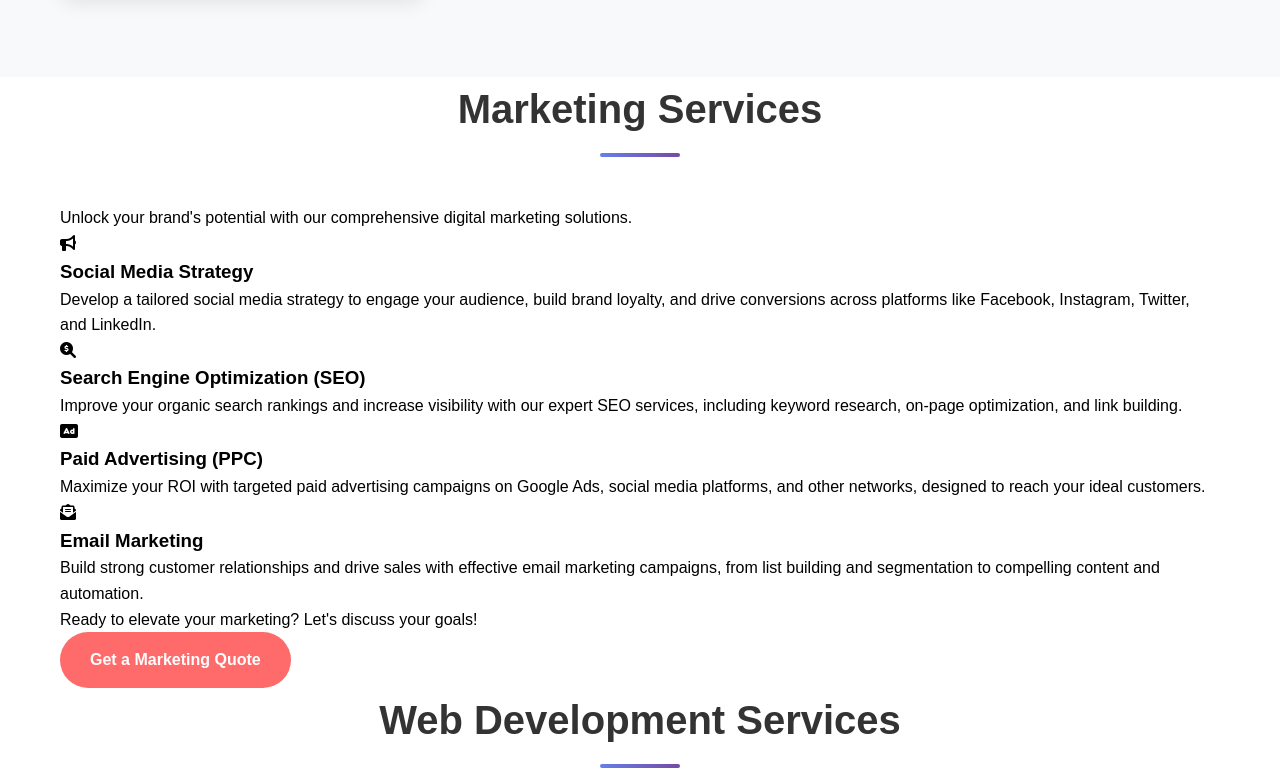
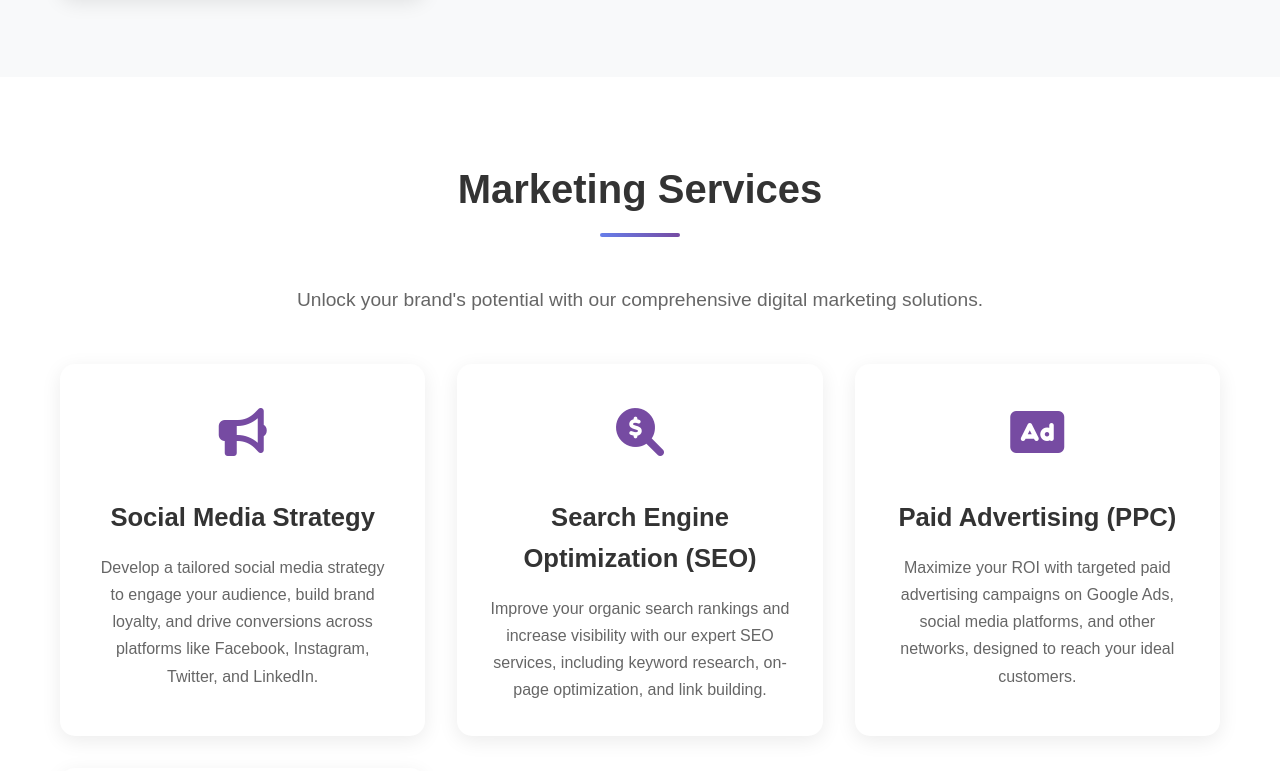
Before and after one commit to TrillionaireViier/Aviva-Agency, a plain HTML site: page index.html in a window 1280 px wide. Shown: the part 1261-2032 px from the top of the page. Drawn offline with Linux system fonts and the light colour scheme.

Commit message:
Update index.css

```diff
--- a/index.css
+++ b/index.css
@@ -466,6 +466,81 @@ nav {
     color: #666;
     line-height: 1.6;
 }
+
+/* NEW STYLES FOR SERVICE DETAIL PAGES */
+.service-detail-page {
+    padding: 80px 0;
+    background: #f8f9fa; /* Can alternate background for different sections */
+}
+
+.service-detail-page:nth-of-type(odd) {
+    background: white;
+}
+
+.service-detail-intro {
+    text-align: center;
+    font-size: 1.2rem;
+    color: #666;
+    margin-bottom: 3rem;
+    max-width: 800px;
+    margin-left: auto;
+    margin-right: auto;
+}
+
+.service-detail-grid {
+    display: grid;
+    grid-template-columns: repeat(auto-fit, minmax(280px, 1fr));
+    gap: 2rem;
+    margin-top: 3rem;
+}
+
+.detail-card {
+    background: white;
+    padding: 2rem;
+    border-radius: 15px;
+    box-shadow: 0 5px 20px rgba(0,0,0,0.08);
+    text-align: center;
+    transition: transform 0.3s, box-shadow 0.3s;
+}
+
+.detail-card:hover {
+    transform: translateY(-8px);
+    box-shadow: 0 12px 30px rgba(0,0,0,0.12);
+}
+
+.detail-icon {
+    font-size: 3rem;
+    margin-bottom: 1.5rem;
+    color: #764ba2; /* Different color for detail icons */
+    transition: transform 0.3s ease;
+}
+
+.detail-card:hover .detail-icon {
+    transform: rotateY(180deg);
+}
+
+.detail-card h3 {
+    font-size: 1.6rem;
+    margin-bottom: 1rem;
+    color: #333;
+}
+
+.detail-card p {
+    color: #666;
+    line-height: 1.7;
+}
+
+.service-detail-cta {
+    text-align: center;
+    margin-top: 4rem;
+}
+
+.service-detail-cta p {
+    font-size: 1.3rem;
+    margin-bottom: 1.5rem;
+    color: #333;
+}
+
 
 /* Portfolio Section */
 .portfolio {
@@ -940,7 +1015,8 @@ footer {
     }
 
     .about-content,
-    .contact-content {
+    .contact-content,
+    .service-detail-grid { /* Added for responsiveness */
         grid-template-columns: 1fr;
     }
 
```
